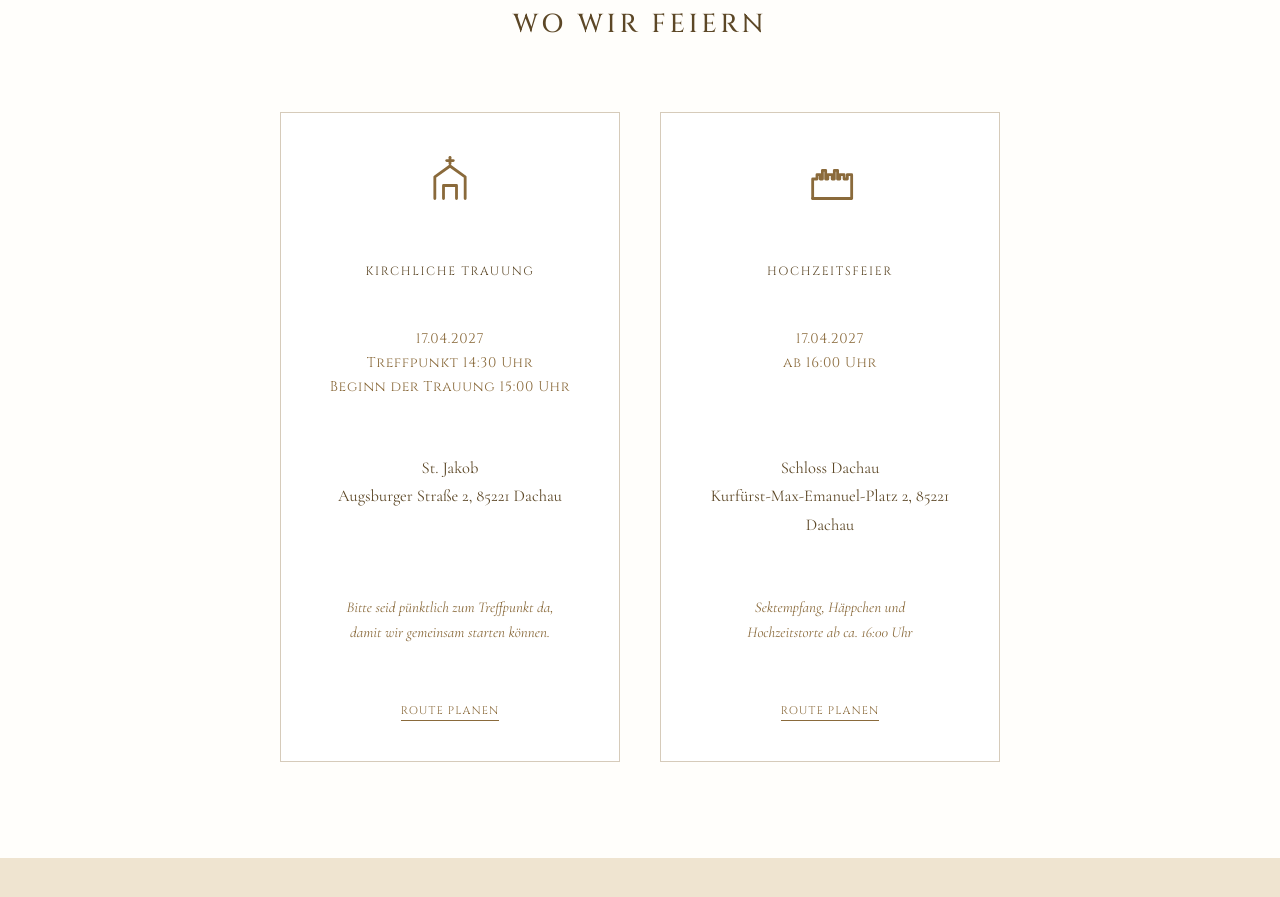
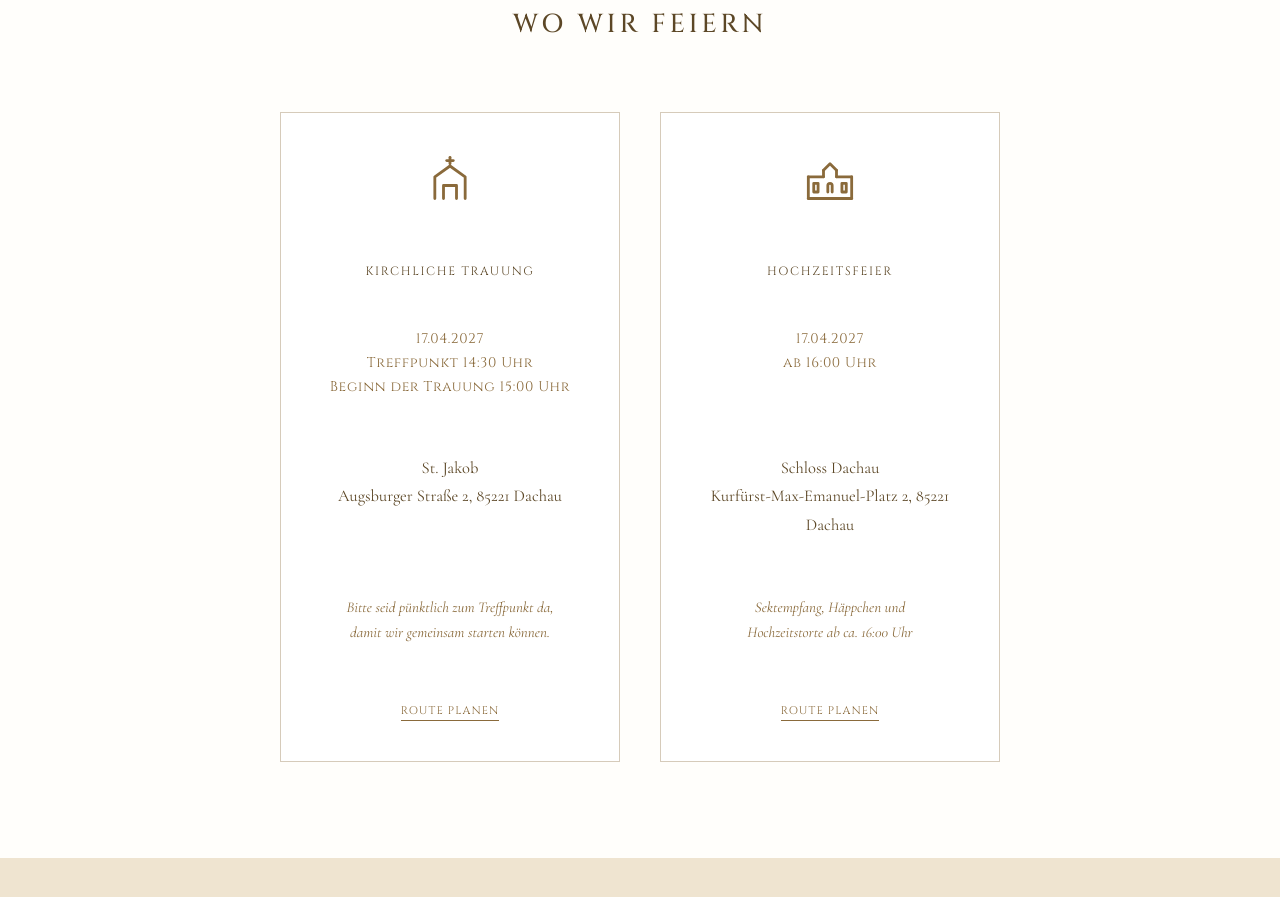
Before and after one commit to JJ-Hochzeit/jj-hochzeit.github.io, a plain HTML site: page index.html in a window 1280 px wide. Shown: the part 2642-3539 px from the top of the page. Drawn offline with nearby package versions, Linux system fonts and the light colour scheme.

Commit message:
Add files via upload

```diff
--- a/index.html
+++ b/index.html
@@ -482,7 +482,7 @@
         <a class="link" href="https://www.google.com/maps/search/?api=1&query=St.+Jakob+Augsburger+Stra%C3%9Fe+2+85221+Dachau" target="_blank" rel="noopener">Route planen</a>
       </div>
       <div class="card">
-        <svg class="icon icon-lg" viewBox="0 0 24 24"><path d="M4 21V12h2v-2h1.5v2h1v-4h1.5v4h1v-2h2v2h1v-4h1.5v4h1v-2h2v2h1.5v-2h2V21z"/><path d="M4 21h16"/></svg>
+        <svg class="icon icon-lg" viewBox="0 0 24 24"><path d="M2 21V11"/><path d="M2 11H9"/><path d="M22 21V11"/><path d="M15 11H22"/><path d="M9 11V8"/><path d="M9 8L12 5L15 8"/><path d="M15 8V11"/><rect x="4.5" y="14" width="2" height="4"/><rect x="17.5" y="14" width="2" height="4"/><path d="M11 18V15A1 1 0 0 1 13 15V18"/><path d="M2 21H22"/></svg>
         <div class="label">Hochzeitsfeier</div>
         <div class="when">17.04.2027<br>ab 16:00 Uhr</div>
         <div class="addr">Schloss Dachau<br>Kurfürst-Max-Emanuel-Platz 2, 85221 Dachau</div>
```
